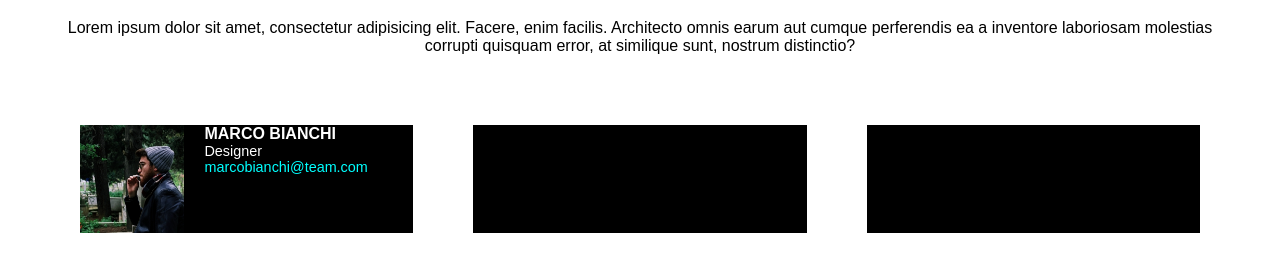
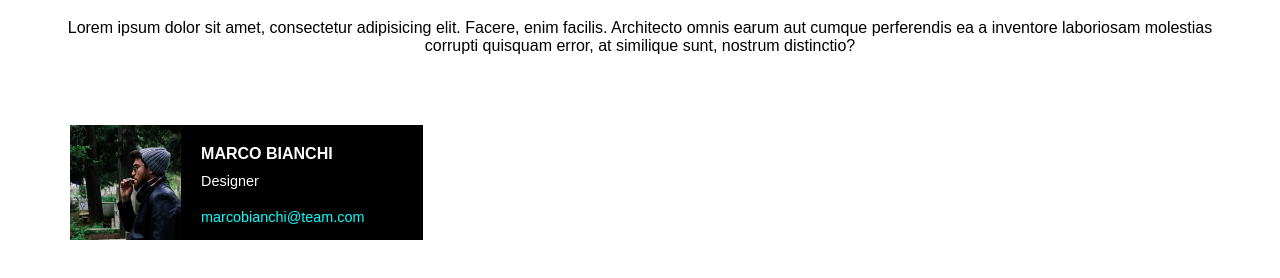
Before and after one commit to l-martinetti/js-our-team, a plain HTML site: page index.html in a window 1280 px wide. Shown: the part 128-406 px from the top of the page. Drawn offline with Linux system fonts and the light colour scheme.

Commit message:
feat: add card layout

```diff
--- a/index.html
+++ b/index.html
@@ -11,6 +11,7 @@
         <h1>Meet our Team</h1>
         <p class="title-paragraph">Lorem ipsum dolor sit amet, consectetur adipisicing elit. Facere, enim facilis. Architecto omnis earum aut cumque perferendis ea a inventore laboriosam molestias corrupti quisquam error, at similique sunt, nostrum distinctio?</p>
         <div class="team-members d-flex">
+                <!-- card -->
             <div class="card d-flex justify-between">
                 <div class="left-img">
                     <img src="assets/img/male1.png" alt="Marco Bianchi">
@@ -21,8 +22,7 @@
                     <p class="text-blue">marcobianchi@team.com</p>
                 </div>
             </div>
-            <div class="card"></div>
-            <div class="card"></div>
+                <!-- /card -->
         </div>
     </div>
     <!-- script -->
--- a/style.css
+++ b/style.css
@@ -1,5 +1,5 @@
 *{
-    margin: 0 auto;
+    margin: 0;
     padding: 0;
     box-sizing: border-box;
 }
@@ -53,8 +53,9 @@ div > div.team-members {
 
 .card {
     background-color: black;
-    width: calc(100% / 3 - 60px);
+    width: calc(100% / 3 - 40px);
     margin-bottom: 40px;
+    margin-inline: 20px;
 }
 
 .left-img {
@@ -73,6 +74,8 @@ div > div.team-members {
 
 .right-info p.text-white {
     font-size: 0.9rem;
+    padding-top: 10px;
+    padding-bottom: 20px;
 }
 
 .right-info p.text-blue {
@@ -82,4 +85,5 @@ div > div.team-members {
 h4 {
     text-transform: uppercase;
     color: white;
+    padding-top: 20px;
 }
```
